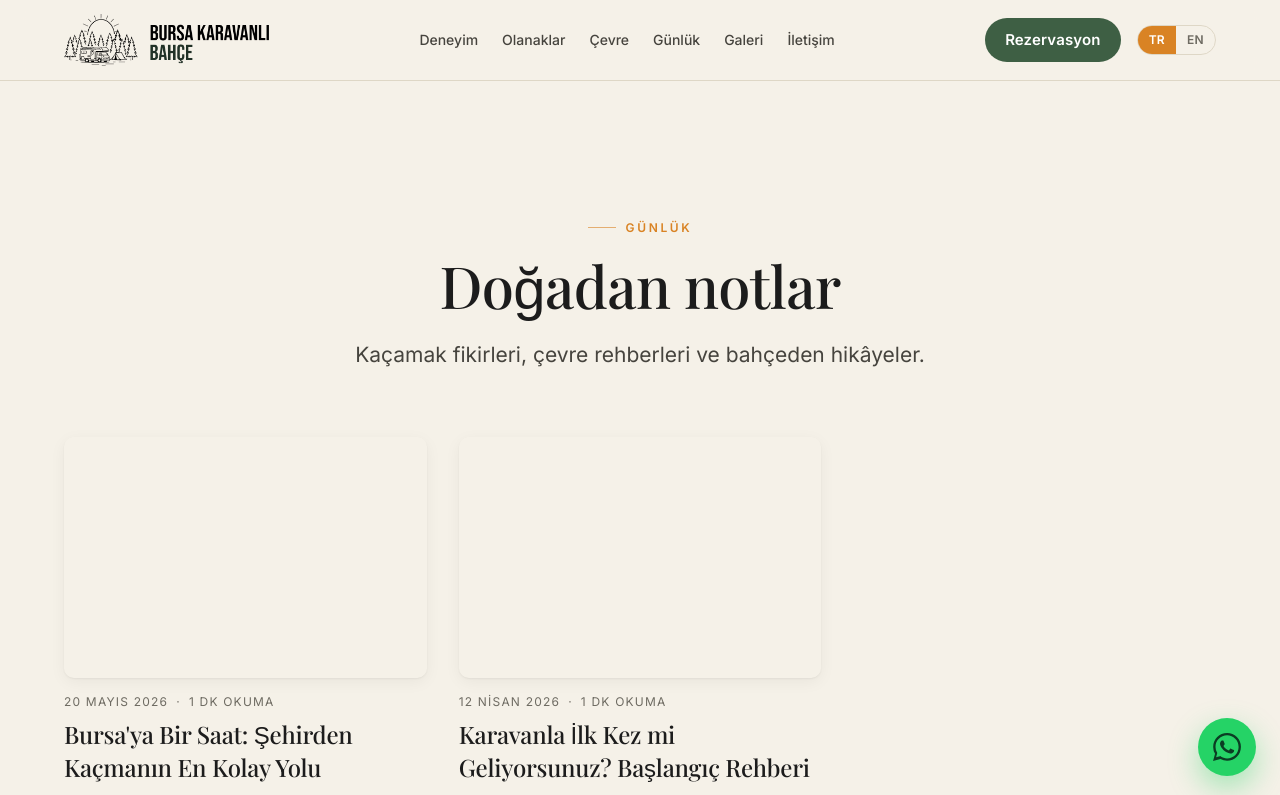
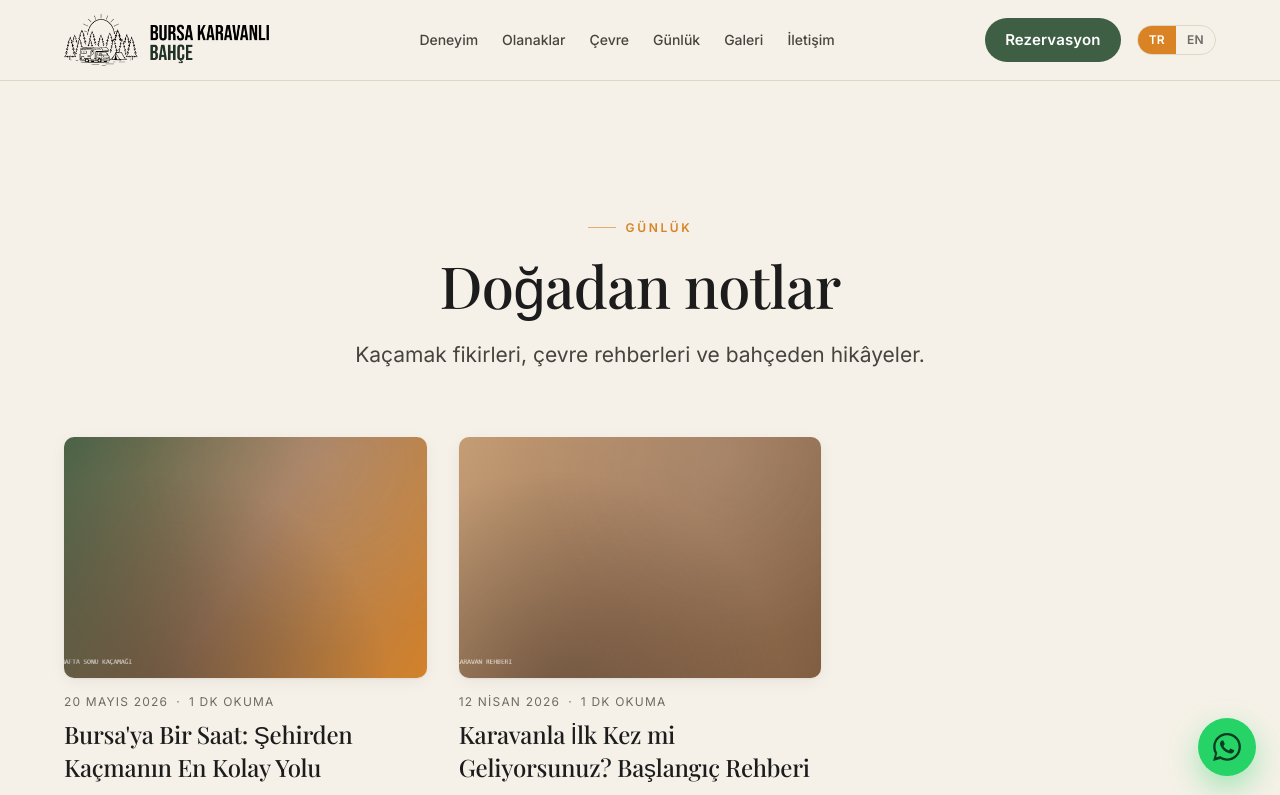
Before and after one commit to frknblgn/karavanlibahce, a Next.js app: page /blog in a window 1280 px wide. Shown: the top 795 px of the page. Built offline with nearby package versions, Linux system fonts and the light colour scheme; no server answers.

Commit message:
Display CMS blog cover images directly

```diff
--- a/src/app/blog/BlogIndex.tsx
+++ b/src/app/blog/BlogIndex.tsx
@@ -4,7 +4,6 @@ import Link from "next/link";
 import { useLanguage } from "@/components/i18n/LanguageProvider";
 import { SectionHeading } from "@/components/ui/SectionHeading";
 import { Reveal } from "@/components/ui/Reveal";
-import { Photo } from "@/components/ui/Photo";
 import { formatDate } from "@/lib/utils";
 import type { BlogPost } from "@/types";
 
@@ -26,13 +25,10 @@ export function BlogIndex({ posts }: { posts: BlogPost[] }) {
             <Reveal key={post.slug} delay={i * 0.06}>
               <Link href={`/blog/${post.slug}`} className="group block">
                 <div className="relative aspect-[3/2] overflow-hidden rounded-lg shadow-sm">
-                  <Photo
+                  <img
                     src={post.cover}
                     alt={post.title}
-                    tone="forest"
-                    sizes="(max-width:768px) 100vw, 33vw"
-                    className="absolute inset-0"
-                    imgClassName="transition-transform duration-[1100ms] ease-brand group-hover:scale-105"
+                    className="absolute inset-0 h-full w-full object-cover transition-transform duration-[1100ms] ease-brand group-hover:scale-105"
                   />
                 </div>
                 <div className="mt-4 flex items-center gap-2 text-xs uppercase tracking-[0.1em] text-muted">
--- a/src/app/blog/[slug]/page.tsx
+++ b/src/app/blog/[slug]/page.tsx
@@ -9,7 +9,6 @@ import { siteConfig } from "@/config/site.config";
 import { BlogHeader } from "@/components/layout/BlogHeader";
 import { Footer } from "@/components/layout/Footer";
 import { FloatingWhatsApp } from "@/components/layout/FloatingWhatsApp";
-import { Photo } from "@/components/ui/Photo";
 import { BlogPostingJsonLd } from "@/components/seo/JsonLd";
 import { mdxComponents } from "./mdx-components";
 
@@ -71,14 +70,7 @@ export default async function BlogPostPage({ params }: Params) {
           </div>
 
           <div className="relative mt-8 aspect-[16/9] overflow-hidden rounded-lg shadow-md">
-            <Photo
-              src={post.cover}
-              alt={post.title}
-              tone="forest"
-              priority
-              sizes="(max-width:768px) 100vw, 760px"
-              className="absolute inset-0"
-            />
+            <img src={post.cover} alt={post.title} className="absolute inset-0 h-full w-full object-cover" />
           </div>
 
           <div className="prose-bkb mt-10">
```
